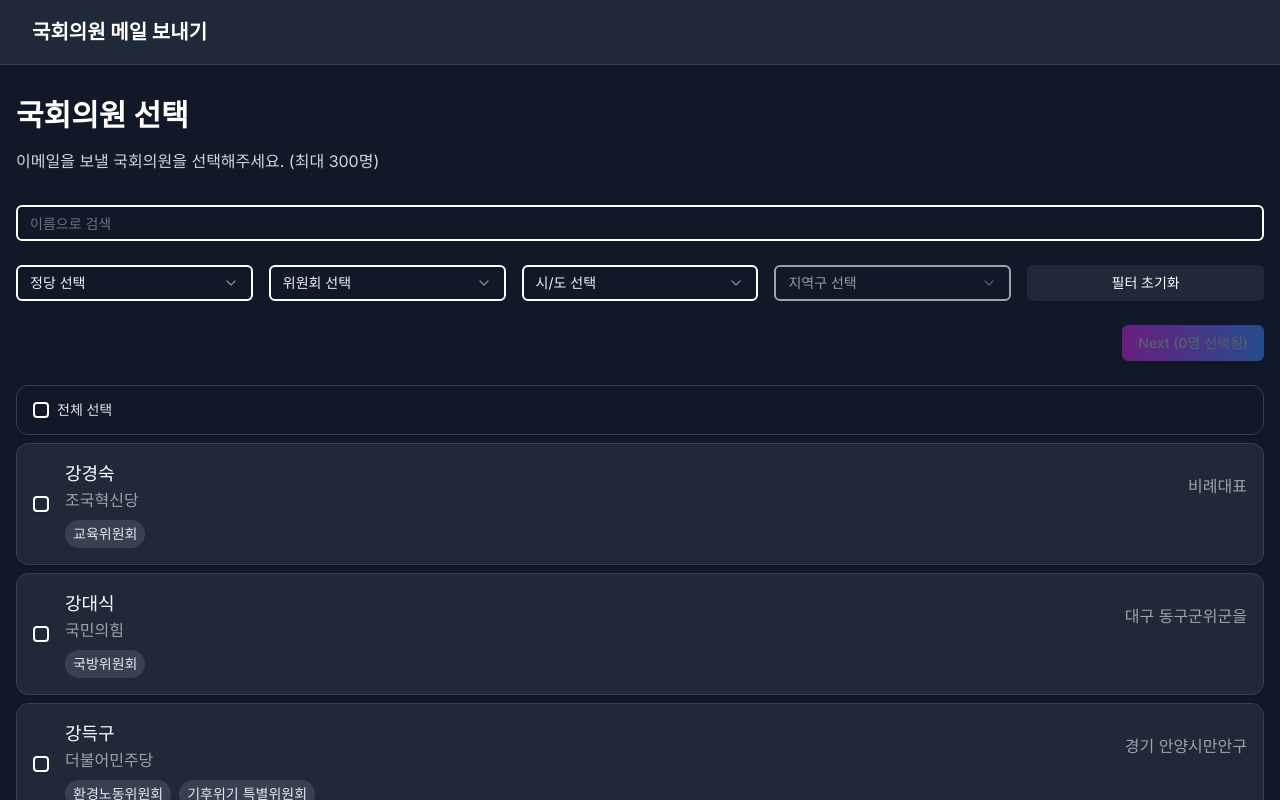
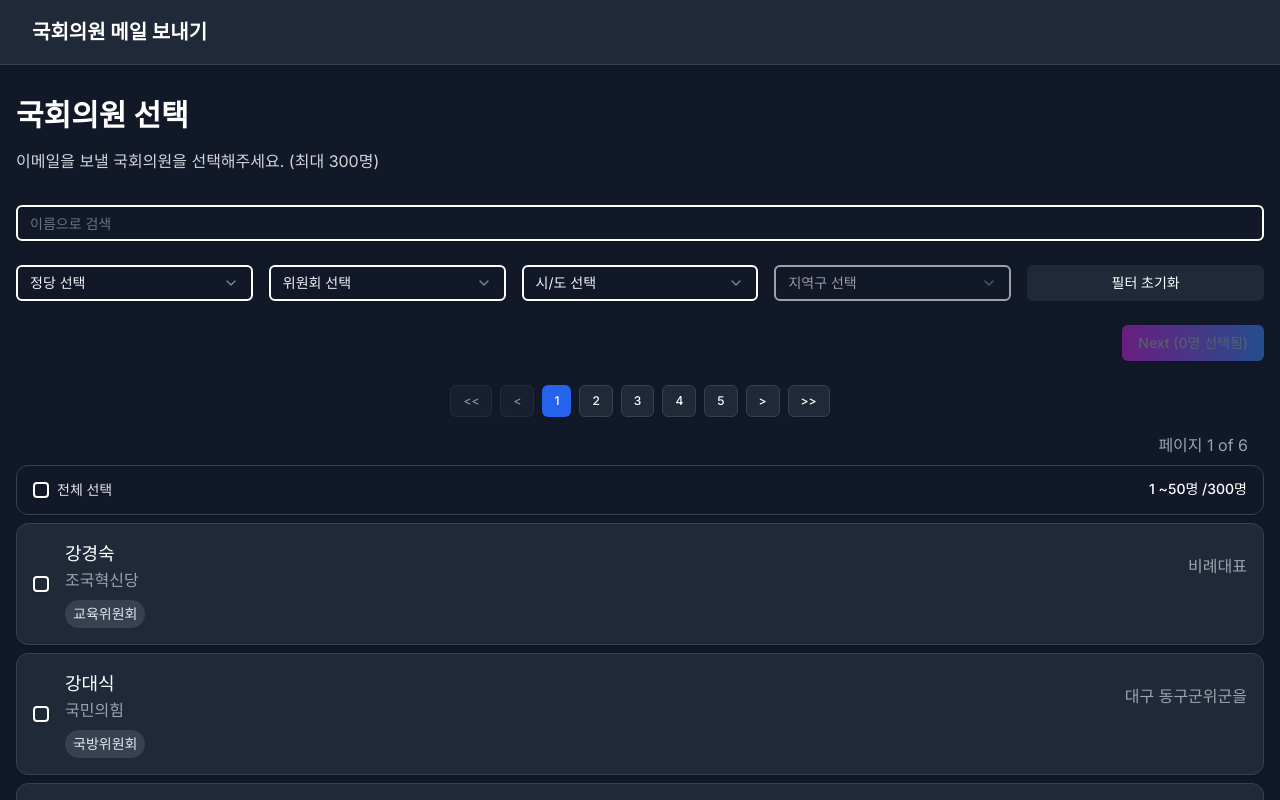
Before and after one commit to skt-leak-response/usim-map, a Next.js app: page / in a window 1280 px wide. Shown: the top 800 px of the page. Built offline with nearby package versions, Linux system fonts and the light colour scheme.

Commit message:
style: style fix

```diff
--- a/src/components/MemberList/MemberPagination.tsx
+++ b/src/components/MemberList/MemberPagination.tsx
@@ -28,7 +28,7 @@ export default function MemberPagination({
   }
 
   return (
-    <div className="flex justify-center items-center space-x-2 mt-4">
+    <div className="flex justify-center items-center space-x-2 my-4">
       <Button
         variant="outline"
         size="sm"
--- a/src/components/MemberList/index.tsx
+++ b/src/components/MemberList/index.tsx
@@ -173,8 +173,19 @@ export default function MemberList({ onSelectionChange }: MemberListProps) {
         <div className="text-center text-gray-400">No members found</div>
       ) : (
         <div className="space-y-2">
+          {totalPages > 1 && (
+            <MemberPagination
+              currentPage={currentPage}
+              totalPages={totalPages}
+              onPageChange={setCurrentPage}
+            />
+          )}
+          <div className="text-gray-400 w-full flex justify-end px-4">
+            페이지 {currentPage} of {totalPages}
+          </div>
           <Card className="bg-gray-900 border-gray-700">
             <CardContent className="p-4">
+              <div className="flex justify-between">
                 <div className="flex items-center space-x-2">
                   <Checkbox
                     checked={currentPageMembers.every((member) =>
@@ -184,6 +195,15 @@ export default function MemberList({ onSelectionChange }: MemberListProps) {
                     className="border-2 border-white bg-transparent text-white data-[state=checked]:text-white data-[state=checked]:border-white focus:ring-0"
                   />
                   <Label className="text-gray-200">전체 선택</Label>
+                </div>
+
+                <Label className="flex flex-col items-end space-y-1 text-white">
+                  <div>
+                    {(currentPage - 1) * ITEMS_PER_PAGE + 1} ~
+                    {Math.min(currentPage * ITEMS_PER_PAGE, filteredMembers.length)}명 /
+                    {filteredMembers.length}명
+                  </div>
+                </Label>
               </div>
             </CardContent>
           </Card>
@@ -200,14 +220,6 @@ export default function MemberList({ onSelectionChange }: MemberListProps) {
               ))}
             </Suspense>
           </ErrorBoundary>
-
-          {totalPages > 1 && (
-            <MemberPagination
-              currentPage={currentPage}
-              totalPages={totalPages}
-              onPageChange={setCurrentPage}
-            />
-          )}
         </div>
       )}
     </div>
```
Lines whose indentation alone changed are shown as unchanged.
